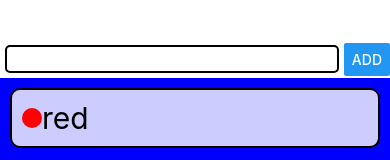
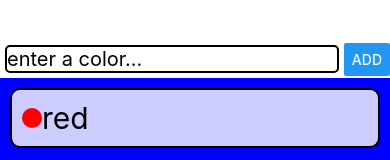
Before and after one commit to matthewsedlacek/React-Native-Color-Catalogue, a React Native app: screen / in a window 390 px wide. Shown: the top 160 px of the page. Built offline with nearby package versions, Linux system fonts and the light colour scheme.

Commit message:
adds form input handling

```diff
--- a/App.js
+++ b/App.js
@@ -1,5 +1,5 @@
 import React, { useState } from "react";
-import { StyleSheet, FlatList } from "react-native";
+import { StyleSheet, FlatList, Alert } from "react-native";
 import ColorButton from "./components/ColorButton.js";
 import defaultColors from "./data/defaultColors.json";
 import ColorForm from "./components/ColorForm.js";
@@ -8,7 +8,9 @@ export default function App() {
   const [backgroundColor, setBackgroundColor] = useState("blue");
   return (
     <>
-      <ColorForm />
+      <ColorForm
+        onNewColor={(newColor) => Alert.alert(`TODO: add color ${newColor}`)}
+      />
       <FlatList
         style={[styles.container, { backgroundColor }]}
         data={defaultColors}
--- a/components/ColorForm.js
+++ b/components/ColorForm.js
@@ -1,11 +1,29 @@
-import React from "react";
+import React, { useState, useRef } from "react";
 import { StyleSheet, View, TextInput, Button } from "react-native";
 
-export default function ColorForm() {
+export default function ColorForm({ onNewColor = (f) => f }) {
+  const [inputValue, setValue] = useState("");
+  const input = useRef();
+  //   console.log("->", inputValue);
   return (
     <View style={styles.container}>
-      <TextInput style={styles.txtInput} autoCapitalize="none" />
-      <Button title="add" />
+      <TextInput
+        ref={input}
+        value={inputValue}
+        onChangeText={setValue}
+        style={styles.txtInput}
+        autoCapitalize="none"
+        placeholder="enter a color..."
+      />
+      <Button
+        title="add"
+        onPress={() => {
+          input.current.blur();
+          onNewColor(inputValue);
+          //   console.log(`add value ${inputValue}`);
+          setValue("");
+        }}
+      />
     </View>
   );
 }
```
